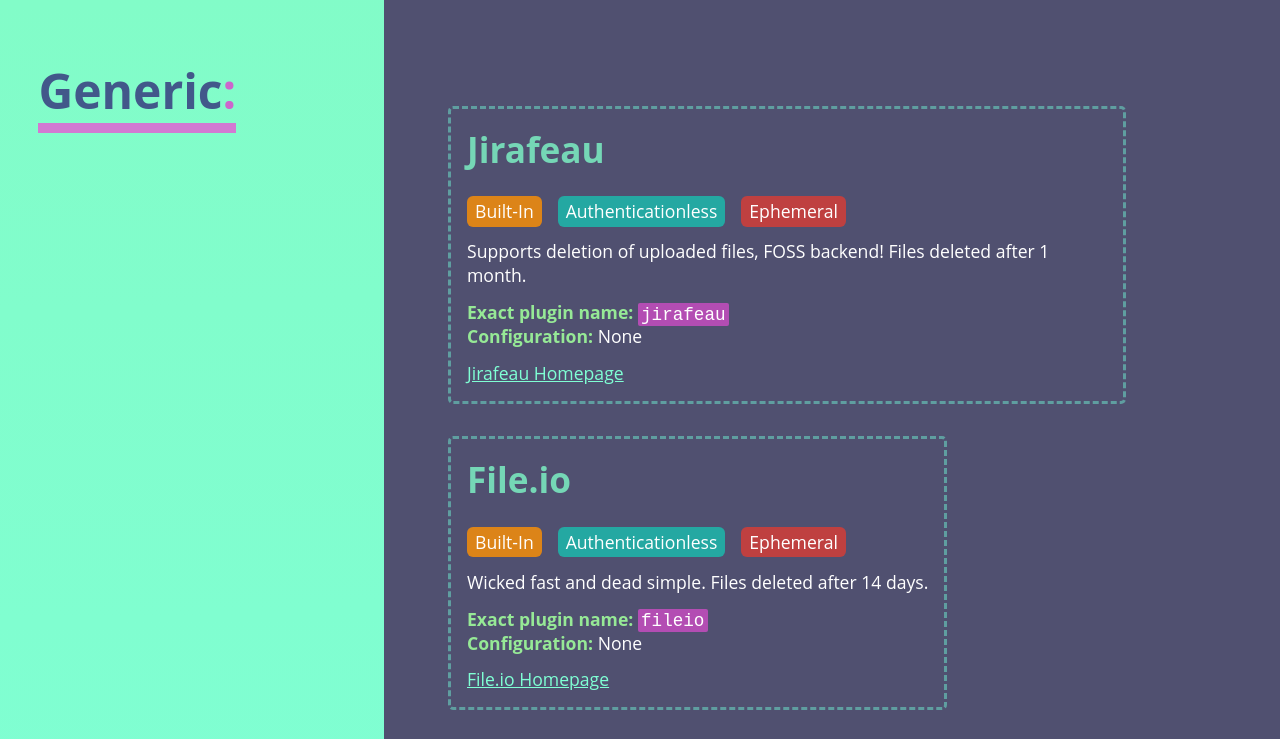
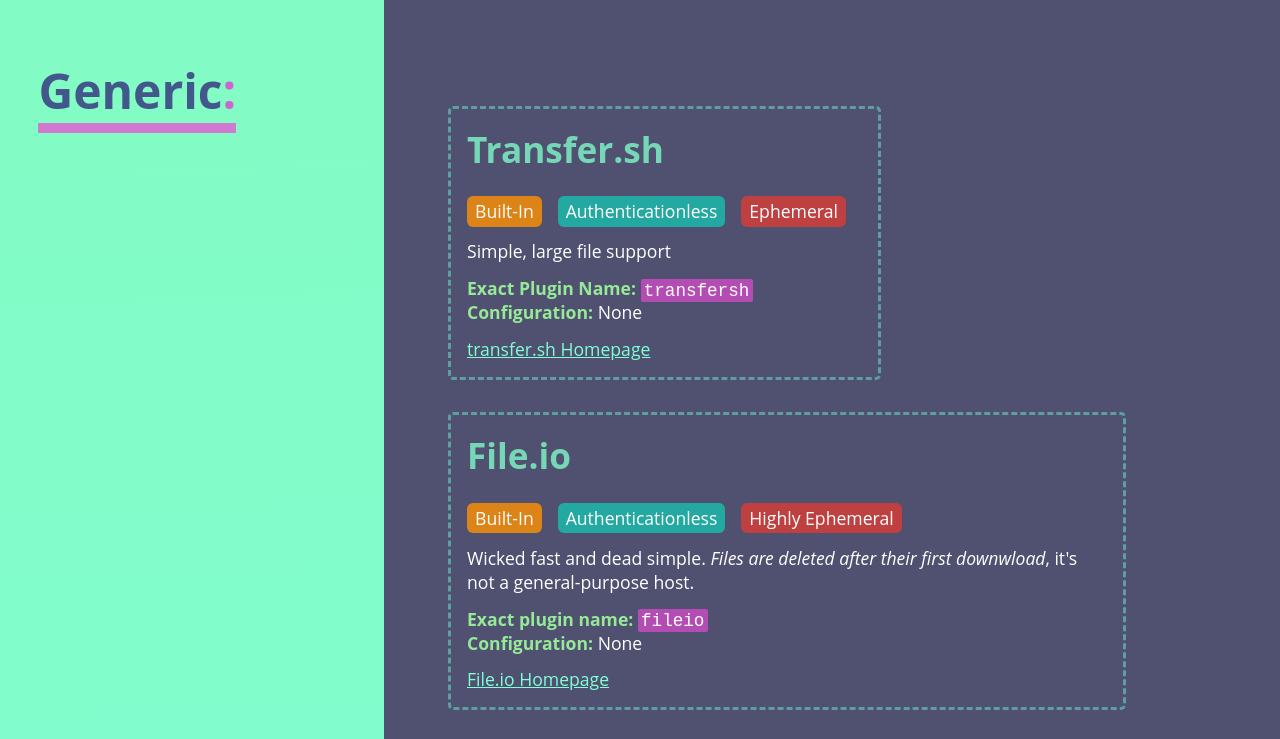
Before and after one commit to markasoftware/anypaste-website-old, a plain HTML site: page plugins.html in a window 1280 px wide. Shown: the part 4340-5079 px from the top of the page. Drawn offline with Linux system fonts and the light colour scheme.

Commit message:
Added transfer.sh, removed jirafeau

```diff
--- a/plugins.html
+++ b/plugins.html
@@ -151,22 +151,34 @@
         <div class='two-panel-content'>
 
             <div class='plugin dark-item'>
+                <h1>Transfer.sh</h1>
+                <div class='tags'><div class='orange'>Built-In</div><div class='blue'>Authenticationless</div><div class='red'>Ephemeral</div></div>
+                <div class='desc'>Simple, large file support</div>
+                <strong>Exact Plugin Name:</strong> <code>transfersh</code><br>
+                <strong>Configuration:</strong> None<br>
+                <div class='links'><a href='https://transfer.sh'>transfer.sh Homepage</a></div>
+            </div>
+
+            <div class='plugin dark-item'>
+                <h1>File.io</h1>
+                <div class='tags'><div class='orange'>Built-In</div><div class='blue'>Authenticationless</div><div class='red'>Highly Ephemeral</div></div>
+                <div class='desc'>Wicked fast and dead simple. <em>Files are deleted after their first downwload</em>, it's not a general-purpose host.</div>
+                <strong>Exact plugin name:</strong> <code>fileio</code><br>
+                <strong>Configuration:</strong> None<br>
+                <div class='links'><a href='https://file.io'>File.io Homepage</a></div>
+            </div>
+
+            <div class='plugin dark-item'>
                 <h1>Jirafeau</h1>
-                <div class='tags'><div class='orange'>Built-In</div><div class='blue'>Authenticationless</div><div class='red'>Ephemeral</div></div>
-                <div class='desc'>Supports deletion of uploaded files, FOSS backend! Files deleted after 1 month.</div>
+                <div class='tags'><div class='blue'>Authenticationless</div><div class='red'>Ephemeral</div></div>
+                <div class='desc'><em>Jirafeau is no longer supported, because large files cause errors (need to be chunked, which is difficult). Open an issue if you would like to see it re-implemented</em><br>
+                <br>
+                Supports deletion of uploaded files, FOSS backend! Files deleted after 1 month.</div>
                 <strong>Exact plugin name:</strong> <code>jirafeau</code><br>
                 <strong>Configuration:</strong> None<br>
                 <div class='links'><a href='https://jirafeau.net'>Jirafeau Homepage</a></div>
             </div>
 
-            <div class='plugin dark-item'>
-                <h1>File.io</h1>
-                <div class='tags'><div class='orange'>Built-In</div><div class='blue'>Authenticationless</div><div class='red'>Ephemeral</div></div>
-                <div class='desc'>Wicked fast and dead simple. Files deleted after 14 days.</div>
-                <strong>Exact plugin name:</strong> <code>fileio</code><br>
-                <strong>Configuration:</strong> None<br>
-                <div class='links'><a href='https://file.io'>File.io Homepage</a></div>
-            </div>
         </div>
     </div>
 </body>
```
